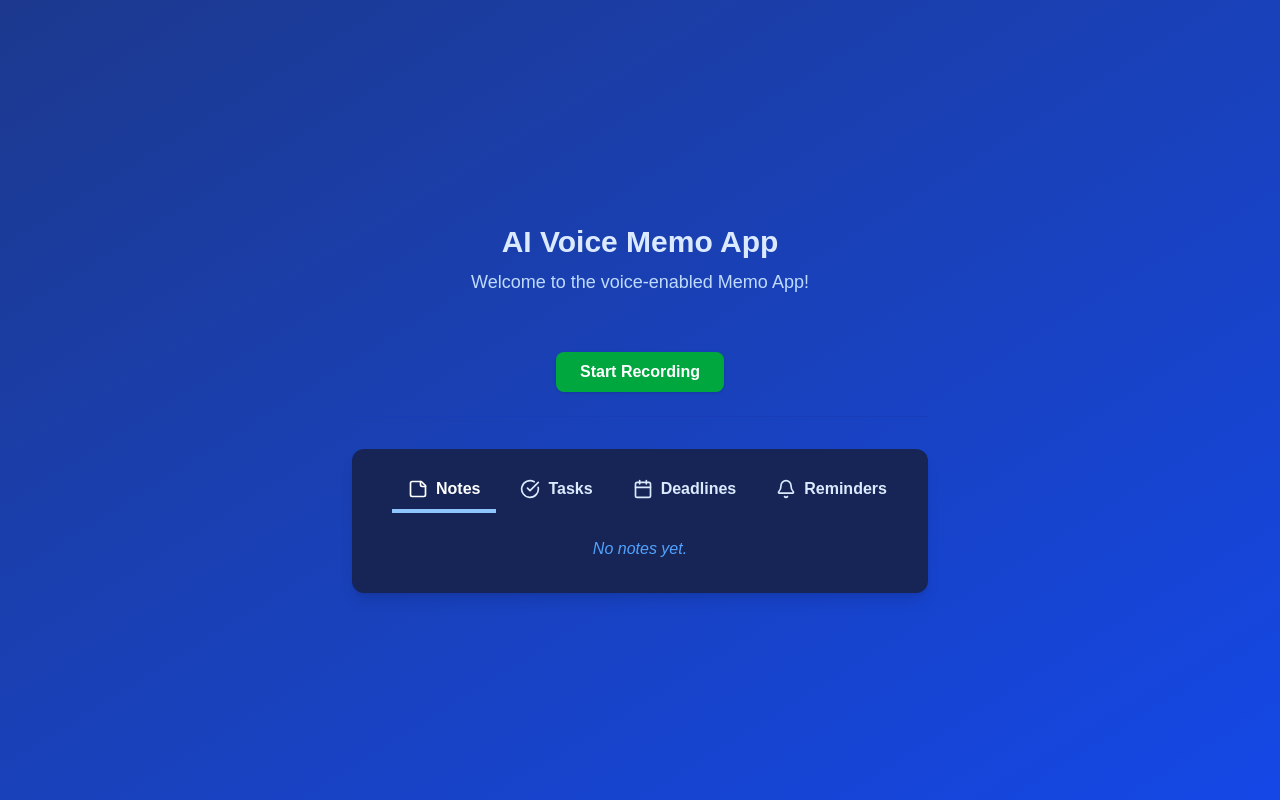
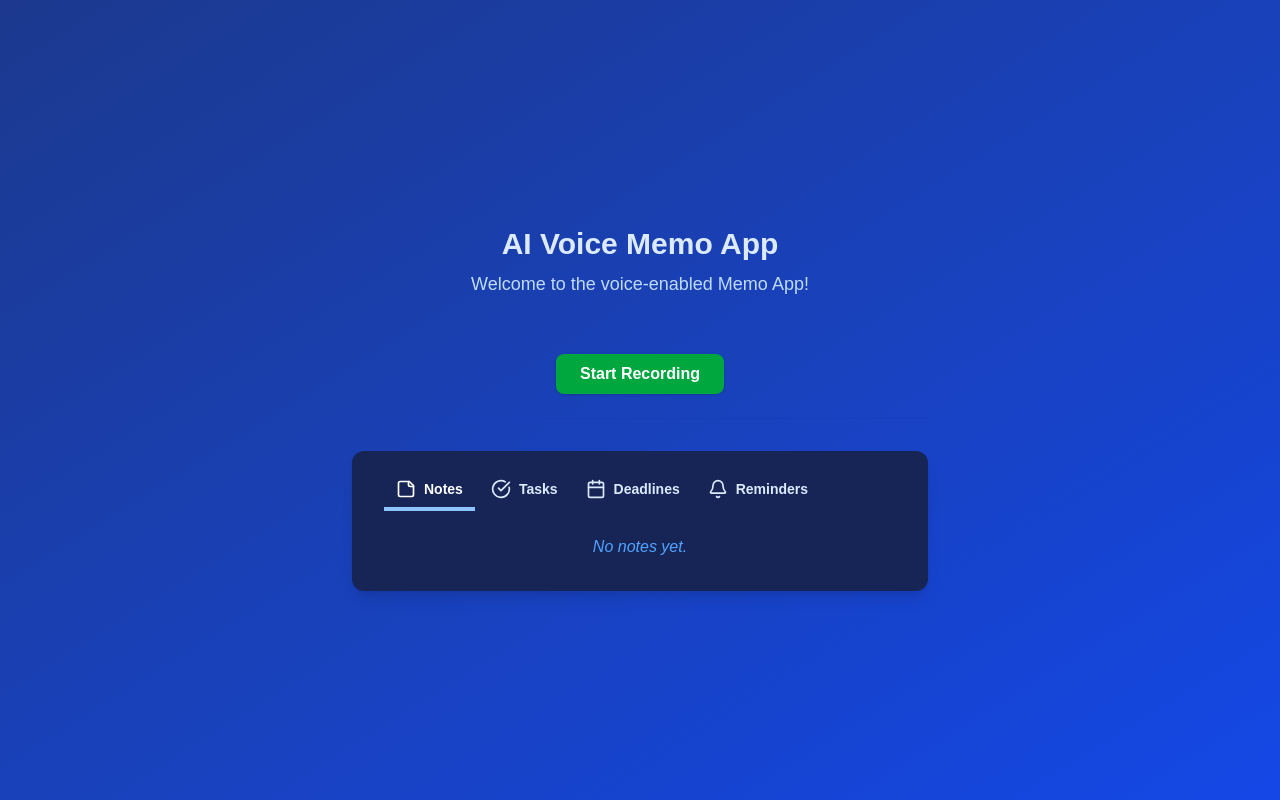
Before and after one commit to yaqoubDdev/task_app_voice, a Next.js app: page / in a window 1280 px wide. Built offline with nearby package versions, Linux system fonts and the light colour scheme.

Commit message:
fix: align tab buttons to top left and remove overflow/padding issues

```diff
--- a/app/page.tsx
+++ b/app/page.tsx
@@ -210,14 +210,14 @@ export default function Home() {
       </div>
       <div className="bg-blue-950 rounded-xl shadow-lg p-8 max-w-xl w-full flex flex-col items-center">
         {/* Section navigation tabs */}
-        <div className="flex gap-2 mb-6 w-full bg-blue-950 pt-0 pl-2" style={{justifyContent: 'flex-start', marginTop: '-12px'}}>
+      <div className="flex gap-1 mb-6 w-full bg-blue-950 pt-0 pl-0 justify-start items-start" style={{marginTop: '-12px'}}>
           {tabs.map(tab => {
             const Icon = tab.icon;
             return (
               <button
                 key={tab.key}
                 onClick={() => setActiveSection(tab.key as any)}
-                className={`flex items-center gap-2 px-4 py-2 font-semibold transition outline-none ${activeSection === tab.key ? 'text-white border-b-4 border-blue-300' : 'text-blue-100 hover:text-white border-b-4 border-transparent'}`}
+                className={`flex items-center gap-2 px-3 py-2 text-sm font-semibold transition outline-none ${activeSection === tab.key ? 'text-white border-b-4 border-blue-300' : 'text-blue-100 hover:text-white border-b-4 border-transparent'}`}
                 style={{background: 'inherit'}}
               >
                 <Icon size={20} /> {tab.label}
```
